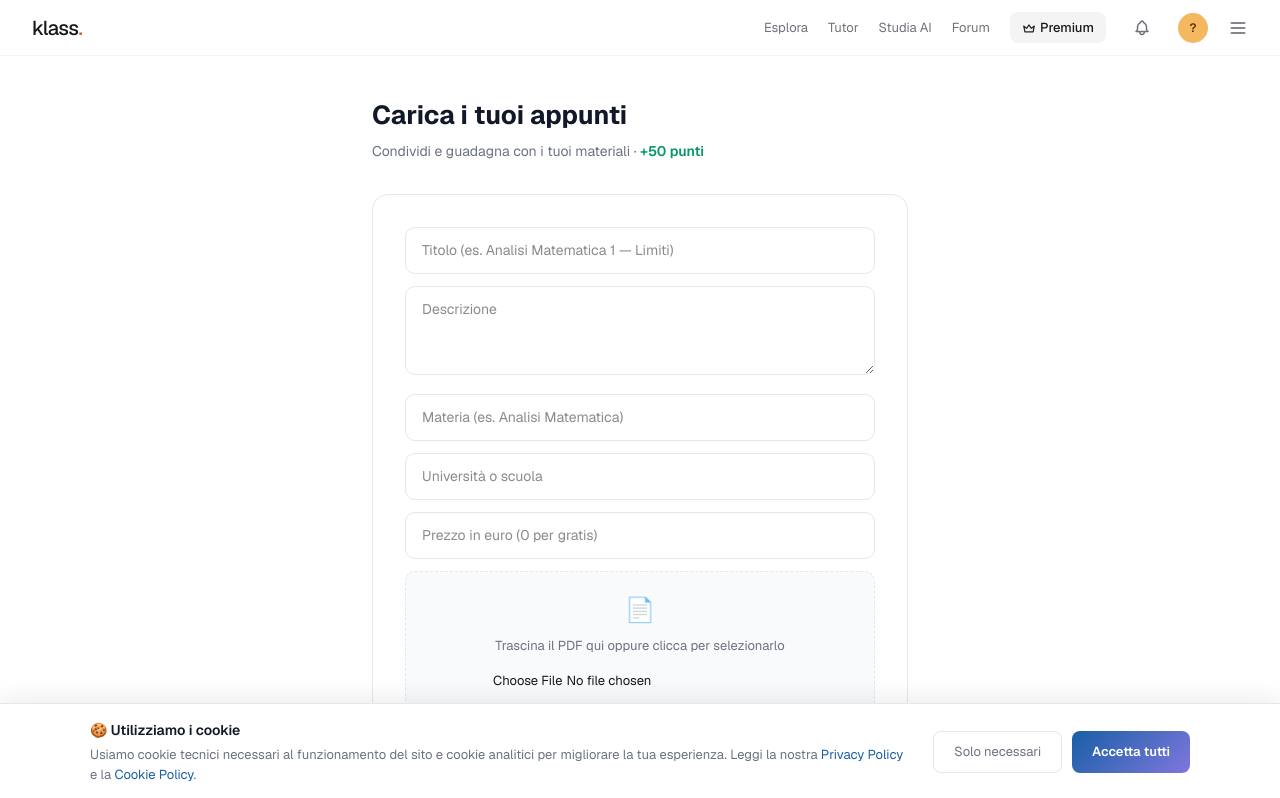
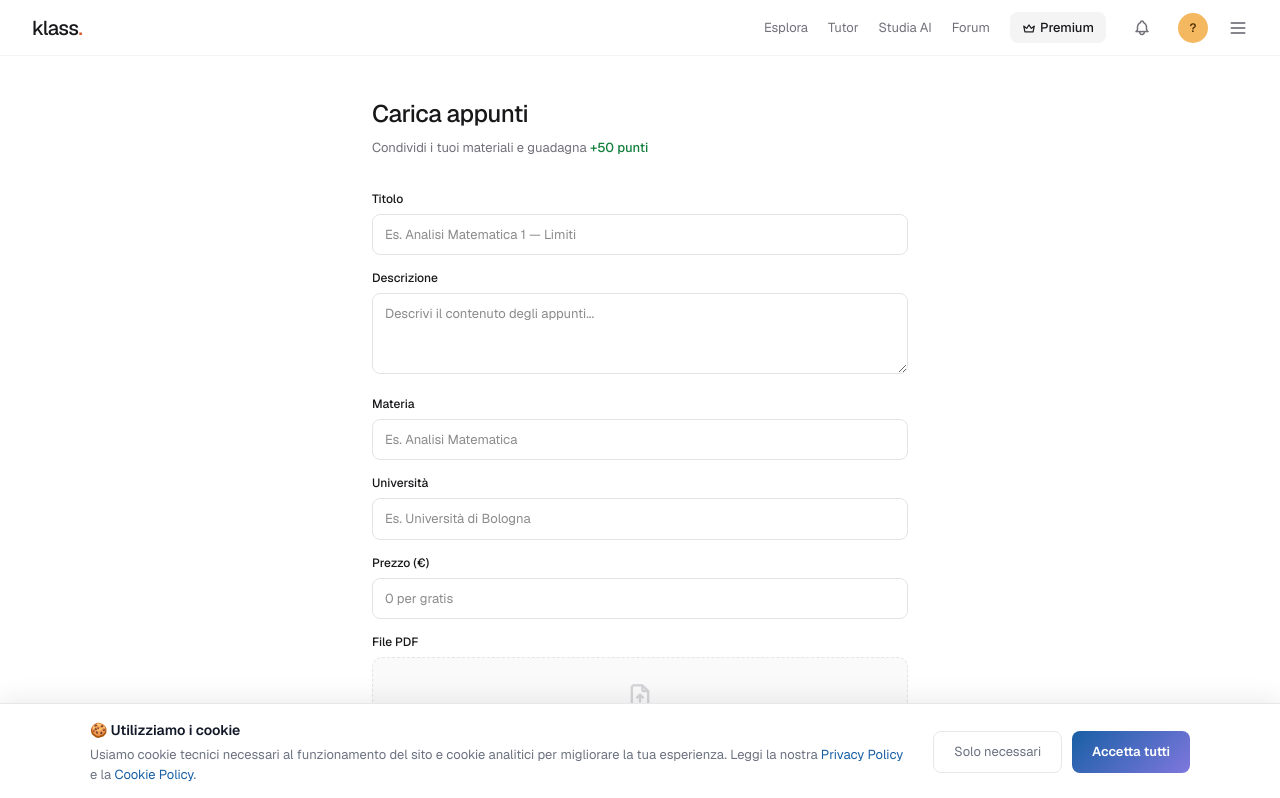
Before and after one commit to StarUpm/studynotes, a Next.js app: page /upload in a window 1280 px wide. Shown: the top 798 px of the page. Built offline with nearby package versions, Linux system fonts and the light colour scheme.

Commit message:
Update page.tsx

```diff
--- a/src/app/upload/page.tsx
+++ b/src/app/upload/page.tsx
@@ -1,6 +1,6 @@
 'use client'
 
-import { useState } from 'react'
+import { useState, useRef } from 'react'
 import { supabase } from '@/lib/supabase'
 import { useRouter } from 'next/navigation'
 import Layout from '@/app/components/Layout'
@@ -17,153 +17,122 @@ export default function Upload() {
   const [success, setSuccess] = useState(false)
   const [suggerimentiMateria, setSuggerimentiMateria] = useState<string[]>([])
   const [suggerimentiUniversita, setSuggerimentiUniversita] = useState<string[]>([])
-  const [cercandoMateria, setCercandoMateria] = useState(false)
-  const [cercandoUniversita, setCercandoUniversita] = useState(false)
+  const timerM = useRef<any>(null)
+  const timerU = useRef<any>(null)
   const router = useRouter()
-
-  const timerMateria = { current: null as any }
-  const timerUniversita = { current: null as any }
 
   async function cercaMateria(v: string) {
     setMateria(v)
     if (v.length < 2) { setSuggerimentiMateria([]); return }
-    setCercandoMateria(true)
-    if (timerMateria.current) clearTimeout(timerMateria.current)
-    timerMateria.current = setTimeout(async () => {
-      try {
-        const res = await fetch('/api/cerca-universita', {
-          method: 'POST',
-          headers: { 'Content-Type': 'application/json' },
-          body: JSON.stringify({ query: v, tipo: 'materia' })
-        })
-        const data = await res.json()
-        setSuggerimentiMateria(data.risultati || [])
-      } catch (e) { setSuggerimentiMateria([]) }
-      setCercandoMateria(false)
+    if (timerM.current) clearTimeout(timerM.current)
+    timerM.current = setTimeout(async () => {
+      const res = await fetch('/api/cerca-universita', { method: 'POST', headers: { 'Content-Type': 'application/json' }, body: JSON.stringify({ query: v, tipo: 'materia' }) })
+      const data = await res.json()
+      setSuggerimentiMateria(data.risultati || [])
     }, 400)
   }
 
   async function cercaUniversita(v: string) {
     setUniversitaSelezionata(v)
     if (v.length < 2) { setSuggerimentiUniversita([]); return }
-    setCercandoUniversita(true)
-    if (timerUniversita.current) clearTimeout(timerUniversita.current)
-    timerUniversita.current = setTimeout(async () => {
-      try {
-        const res = await fetch('/api/cerca-universita', {
-          method: 'POST',
-          headers: { 'Content-Type': 'application/json' },
-          body: JSON.stringify({ query: v, tipo: 'universita' })
-        })
-        const data = await res.json()
-        setSuggerimentiUniversita(data.risultati || [])
-      } catch (e) { setSuggerimentiUniversita([]) }
-      setCercandoUniversita(false)
+    if (timerU.current) clearTimeout(timerU.current)
+    timerU.current = setTimeout(async () => {
+      const res = await fetch('/api/cerca-universita', { method: 'POST', headers: { 'Content-Type': 'application/json' }, body: JSON.stringify({ query: v, tipo: 'universita' }) })
+      const data = await res.json()
+      setSuggerimentiUniversita(data.risultati || [])
     }, 400)
   }
 
   const handleUpload = async () => {
     if (!file) { setError('Seleziona un file PDF'); return }
+    if (!titolo) { setError('Inserisci un titolo'); return }
     setLoading(true)
     setError('')
-
     const userData = await supabase.auth.getUser()
     if (!userData.data.user) { setError('Devi accedere prima'); setLoading(false); return }
     const uid = userData.data.user.id
-
     const fileName = `${Date.now()}_${file.name}`
     const { error: uploadError } = await supabase.storage.from('appunti').upload(fileName, file)
     if (uploadError) { setError('Errore nel caricamento: ' + uploadError.message); setLoading(false); return }
-
     const { data: urlData } = supabase.storage.from('appunti').getPublicUrl(fileName)
     const { error: dbError } = await supabase.from('notes').insert({
-      titolo, descrizione, materia,
-      universita: universitaSelezionata,
-      prezzo: parseFloat(prezzo) || 0,
-      file_url: urlData.publicUrl,
-      autore_id: uid
+      titolo, descrizione, materia, universita: universitaSelezionata,
+      prezzo: parseFloat(prezzo) || 0, file_url: urlData.publicUrl, autore_id: uid
     })
-
-    if (dbError) {
-      setError('Errore nel salvataggio: ' + dbError.message)
-    } else {
-      await fetch('/api/punti', {
-        method: 'POST',
-        headers: { 'Content-Type': 'application/json' },
-        body: JSON.stringify({ utente_id: uid, azione: 'appunto_caricato' })
-      })
-      await fetch('/api/notifica', {
-        method: 'POST',
-        headers: { 'Content-Type': 'application/json' },
-        body: JSON.stringify({
-          utente_id: uid,
-          tipo: 'acquisto',
-          titolo: 'Appunto pubblicato!',
-          messaggio: 'Il tuo appunto "' + titolo + '" è ora disponibile su Klass. Hai guadagnato 50 punti!',
-          link: '/esplora'
-        })
-      })
+    if (dbError) { setError('Errore nel salvataggio: ' + dbError.message) }
+    else {
+      await fetch('/api/punti', { method: 'POST', headers: { 'Content-Type': 'application/json' }, body: JSON.stringify({ utente_id: uid, azione: 'appunto_caricato' }) })
+      await fetch('/api/notifica', { method: 'POST', headers: { 'Content-Type': 'application/json' }, body: JSON.stringify({ utente_id: uid, tipo: 'acquisto', titolo: 'Appunto pubblicato!', messaggio: 'Il tuo appunto "' + titolo + '" è ora disponibile. Hai guadagnato 50 punti!', link: '/esplora' }) })
       setSuccess(true)
       setTimeout(() => router.push('/dashboard'), 1500)
     }
     setLoading(false)
   }
 
-  const inputStyle = { width: '100%', border: '0.5px solid #e5e7eb', borderRadius: 10, padding: '12px 16px', fontSize: 14, outline: 'none', marginBottom: 12, background: 'white' } as React.CSSProperties
+  const inputStyle = { width: '100%', border: '0.5px solid #E4E4E7', borderRadius: 8, padding: '10px 12px', fontSize: 13, outline: 'none', background: 'white' } as React.CSSProperties
 
   return (
     <Layout>
       <div style={{ maxWidth: 600, margin: '0 auto', padding: '40px 32px' }}>
-        <h1 style={{ fontSize: 26, fontWeight: 700, color: '#111827', marginBottom: 6 }}>Carica i tuoi appunti</h1>
-        <p style={{ fontSize: 14, color: '#6B7280', marginBottom: 32 }}>Condividi e guadagna con i tuoi materiali · <span style={{ color: '#059669', fontWeight: 600 }}>+50 punti</span></p>
+        <h1 style={{ fontSize: 24, fontWeight: 500, color: '#18181B', margin: '0 0 6px', letterSpacing: -0.5 }}>Carica appunti</h1>
+        <p style={{ fontSize: 13, color: '#71717A', margin: '0 0 32px' }}>Condividi i tuoi materiali e guadagna <span style={{ color: '#15803D', fontWeight: 500 }}>+50 punti</span></p>
 
-        <div style={{ background: 'white', border: '0.5px solid #e5e7eb', borderRadius: 16, padding: 32 }}>
-          {error && <p style={{ color: '#DC2626', fontSize: 13, marginBottom: 16, background: '#FEF2F2', padding: '10px 14px', borderRadius: 8 }}>{error}</p>}
-          {success && <p style={{ color: '#059669', fontSize: 13, marginBottom: 16, background: '#ECFDF5', padding: '10px 14px', borderRadius: 8 }}>✓ Appunti caricati! Hai guadagnato 50 punti 🎉</p>}
+        {error && <div style={{ background: '#FFF8F6', border: '0.5px solid #FECACA', borderRadius: 8, padding: '10px 14px', marginBottom: 16 }}><p style={{ fontSize: 13, color: '#D85A30', margin: 0 }}>{error}</p></div>}
+        {success && <div style={{ background: '#F0FDF4', border: '0.5px solid #BBF7D0', borderRadius: 8, padding: '10px 14px', marginBottom: 16 }}><p style={{ fontSize: 13, color: '#15803D', margin: 0 }}>Appunti caricati! Hai guadagnato 50 punti.</p></div>}
 
-          <input type="text" placeholder="Titolo (es. Analisi Matematica 1 — Limiti)" value={titolo} onChange={e => setTitolo(e.target.value)} onKeyDown={e => e.key === 'Enter' && handleUpload()} style={inputStyle} />
-          <textarea placeholder="Descrizione" value={descrizione} onChange={e => setDescrizione(e.target.value)} rows={3} style={{ ...inputStyle, resize: 'vertical' }} />
+        <div style={{ display: 'flex', flexDirection: 'column', gap: 14 }}>
+          <div>
+            <label style={{ fontSize: 12, fontWeight: 500, color: '#18181B', display: 'block', marginBottom: 6 }}>Titolo</label>
+            <input type="text" placeholder="Es. Analisi Matematica 1 — Limiti" value={titolo} onChange={e => setTitolo(e.target.value)} style={inputStyle} />
+          </div>
 
-          <div style={{ position: 'relative', marginBottom: 12 }}>
-            <input type="text" placeholder="Materia (es. Analisi Matematica)" value={materia} onChange={e => cercaMateria(e.target.value)} style={{ ...inputStyle, marginBottom: 0 }} />
-            {cercandoMateria && <p style={{ fontSize: 11, color: '#9CA3AF', padding: '4px 0' }}>Ricerca in corso...</p>}
+          <div>
+            <label style={{ fontSize: 12, fontWeight: 500, color: '#18181B', display: 'block', marginBottom: 6 }}>Descrizione</label>
+            <textarea placeholder="Descrivi il contenuto degli appunti..." value={descrizione} onChange={e => setDescrizione(e.target.value)} rows={3} style={{ ...inputStyle, resize: 'vertical' }} />
+          </div>
+
+          <div style={{ position: 'relative' }}>
+            <label style={{ fontSize: 12, fontWeight: 500, color: '#18181B', display: 'block', marginBottom: 6 }}>Materia</label>
+            <input type="text" placeholder="Es. Analisi Matematica" value={materia} onChange={e => cercaMateria(e.target.value)} style={inputStyle} />
             {suggerimentiMateria.length > 0 && (
-              <div style={{ position: 'absolute', zIndex: 10, width: '100%', background: 'white', border: '0.5px solid #e5e7eb', borderRadius: 10, marginTop: 4, boxShadow: '0 4px 12px rgba(0,0,0,0.08)' }}>
-                {suggerimentiMateria.map(s => (
-                  <button key={s} onClick={() => { setMateria(s); setSuggerimentiMateria([]) }} style={{ width: '100%', textAlign: 'left', padding: '10px 16px', fontSize: 13, background: 'none', border: 'none', cursor: 'pointer', color: '#374151' }}>{s}</button>
-                ))}
+              <div style={{ position: 'absolute', zIndex: 10, width: '100%', background: 'white', border: '0.5px solid #E4E4E7', borderRadius: 8, marginTop: 4, boxShadow: '0 4px 12px rgba(0,0,0,0.06)' }}>
+                {suggerimentiMateria.map(s => <button key={s} onClick={() => { setMateria(s); setSuggerimentiMateria([]) }} style={{ width: '100%', textAlign: 'left', padding: '9px 12px', fontSize: 12, background: 'none', border: 'none', cursor: 'pointer', color: '#18181B', borderBottom: '0.5px solid #F4F4F5' }}>{s}</button>)}
               </div>
             )}
           </div>
 
-          <div style={{ position: 'relative', marginBottom: 12 }}>
-            <input type="text" placeholder="Università o scuola" value={universitaSelezionata} onChange={e => cercaUniversita(e.target.value)} style={{ ...inputStyle, marginBottom: 0 }} />
-            {cercandoUniversita && <p style={{ fontSize: 11, color: '#9CA3AF', padding: '4px 0' }}>Ricerca in corso...</p>}
+          <div style={{ position: 'relative' }}>
+            <label style={{ fontSize: 12, fontWeight: 500, color: '#18181B', display: 'block', marginBottom: 6 }}>Università</label>
+            <input type="text" placeholder="Es. Università di Bologna" value={universitaSelezionata} onChange={e => cercaUniversita(e.target.value)} style={inputStyle} />
             {suggerimentiUniversita.length > 0 && (
-              <div style={{ position: 'absolute', zIndex: 10, width: '100%', background: 'white', border: '0.5px solid #e5e7eb', borderRadius: 10, marginTop: 4, boxShadow: '0 4px 12px rgba(0,0,0,0.08)' }}>
-                {suggerimentiUniversita.map(s => (
-                  <button key={s} onClick={() => { setUniversitaSelezionata(s); setSuggerimentiUniversita([]) }} style={{ width: '100%', textAlign: 'left', padding: '10px 16px', fontSize: 13, background: 'none', border: 'none', cursor: 'pointer', color: '#374151' }}>{s}</button>
-                ))}
+              <div style={{ position: 'absolute', zIndex: 10, width: '100%', background: 'white', border: '0.5px solid #E4E4E7', borderRadius: 8, marginTop: 4, boxShadow: '0 4px 12px rgba(0,0,0,0.06)' }}>
+                {suggerimentiUniversita.map(s => <button key={s} onClick={() => { setUniversitaSelezionata(s); setSuggerimentiUniversita([]) }} style={{ width: '100%', textAlign: 'left', padding: '9px 12px', fontSize: 12, background: 'none', border: 'none', cursor: 'pointer', color: '#18181B', borderBottom: '0.5px solid #F4F4F5' }}>{s}</button>)}
               </div>
             )}
           </div>
 
-          <input type="number" step="0.01" placeholder="Prezzo in euro (0 per gratis)" value={prezzo} onChange={e => setPrezzo(e.target.value)} style={inputStyle} />
-
-          <div style={{ border: '1px dashed #e5e7eb', borderRadius: 10, padding: 20, textAlign: 'center', marginBottom: 20, background: '#f9fafb' }}>
-            <div style={{ fontSize: 24, marginBottom: 8 }}>📄</div>
-            <p style={{ fontSize: 13, color: '#6B7280', marginBottom: 12 }}>Trascina il PDF qui oppure clicca per selezionarlo</p>
-            <input type="file" accept=".pdf" onChange={e => setFile(e.target.files?.[0] || null)} style={{ fontSize: 13 }} />
-            {file && <p style={{ fontSize: 12, color: '#059669', marginTop: 8 }}>✓ File selezionato: {file.name}</p>}
+          <div>
+            <label style={{ fontSize: 12, fontWeight: 500, color: '#18181B', display: 'block', marginBottom: 6 }}>Prezzo (€)</label>
+            <input type="number" step="0.01" placeholder="0 per gratis" value={prezzo} onChange={e => setPrezzo(e.target.value)} style={inputStyle} />
           </div>
 
-          <div style={{ background: '#ECFDF5', border: '0.5px solid #A7F3D0', borderRadius: 10, padding: '10px 14px', marginBottom: 16, display: 'flex', alignItems: 'center', gap: 8 }}>
-            <span style={{ fontSize: 16 }}>🏆</span>
-            <p style={{ fontSize: 12, color: '#059669' }}>Guadagnerai <strong>50 punti</strong> caricando questi appunti!</p>
+          <div>
+            <label style={{ fontSize: 12, fontWeight: 500, color: '#18181B', display: 'block', marginBottom: 6 }}>File PDF</label>
+            <div style={{ border: '0.5px dashed #E4E4E7', borderRadius: 10, padding: '24px', textAlign: 'center', background: '#FAFAFA' }}>
+              <i className="ti ti-file-upload" style={{ fontSize: 28, color: '#D4D4D8', display: 'block', marginBottom: 8 }} />
+              <p style={{ fontSize: 13, color: '#71717A', margin: '0 0 12px' }}>Seleziona un file PDF</p>
+              <input type="file" accept=".pdf" onChange={e => setFile(e.target.files?.[0] || null)} style={{ fontSize: 12 }} />
+              {file && <p style={{ fontSize: 12, color: '#15803D', marginTop: 8 }}>✓ {file.name}</p>}
+            </div>
           </div>
 
-          <button onClick={handleUpload} disabled={loading} style={{ width: '100%', background: 'linear-gradient(135deg, #185FA5, #7F77DD)', color: 'white', border: 'none', padding: '13px', borderRadius: 10, fontSize: 15, fontWeight: 600, cursor: 'pointer', opacity: loading ? 0.7 : 1 }}>
-            {loading ? 'Caricamento in corso...' : 'Pubblica appunti (+50 punti)'}
+          <div style={{ background: '#F0FDF4', border: '0.5px solid #BBF7D0', borderRadius: 8, padding: '10px 14px', display: 'flex', alignItems: 'center', gap: 8 }}>
+            <i className="ti ti-trophy" style={{ fontSize: 15, color: '#15803D' }} />
+            <p style={{ fontSize: 12, color: '#15803D', margin: 0 }}>Guadagnerai <strong>50 punti</strong> caricando questi appunti</p>
+          </div>
+
+          <button onClick={handleUpload} disabled={loading} style={{ background: '#18181B', color: 'white', border: 'none', padding: '12px', borderRadius: 10, fontSize: 14, fontWeight: 500, cursor: 'pointer', opacity: loading ? 0.7 : 1 }}>
+            {loading ? 'Caricamento...' : 'Pubblica appunti'}
           </button>
         </div>
       </div>
```
